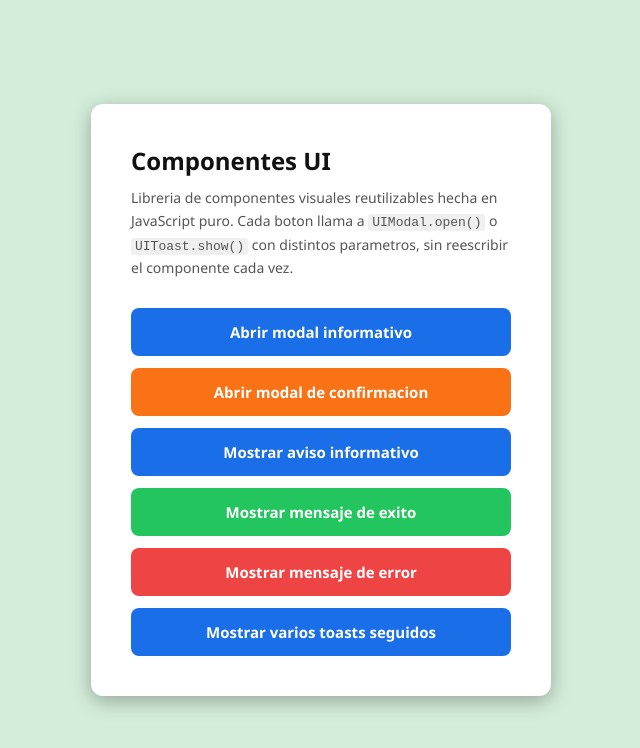
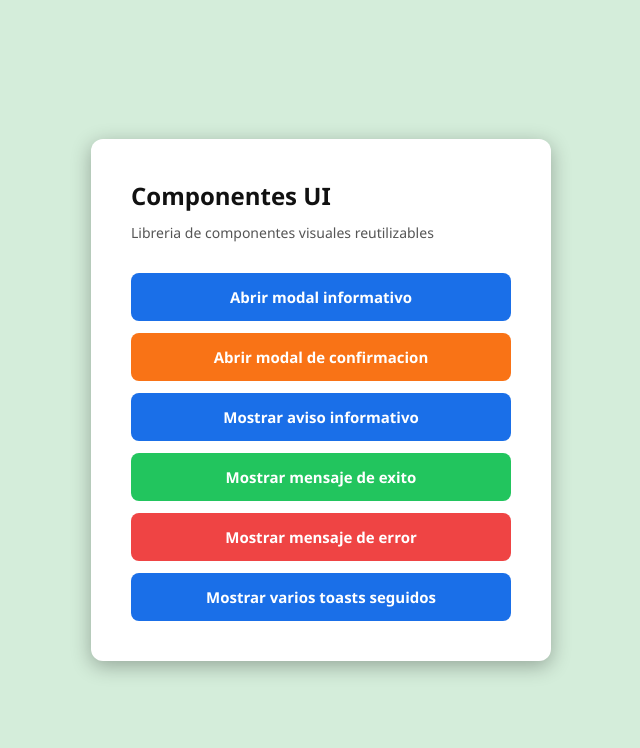
Before and after one commit to YHUDIEL/actividad3-componentes-ui, a plain HTML site: page index.html in a window 1280 px wide. Shown: the whole page, without its empty margins (319-959 px from the left). Drawn offline with Linux system fonts and the light colour scheme.

Commit message:
Simplify description of UI components library
Removed extra explanation from the UI components description.

```diff
--- a/index.html
+++ b/index.html
@@ -10,9 +10,7 @@
     <div class="tarjeta">
       <h1>Componentes UI</h1>
       <p class="descripcion">
-        Libreria de componentes visuales reutilizables hecha en JavaScript puro.
-        Cada boton llama a <code>UIModal.open()</code> o <code>UIToast.show()</code>
-        con distintos parametros, sin reescribir el componente cada vez.
+        Libreria de componentes visuales reutilizables
       </p>
 
       <div class="grupo-botones">
```
